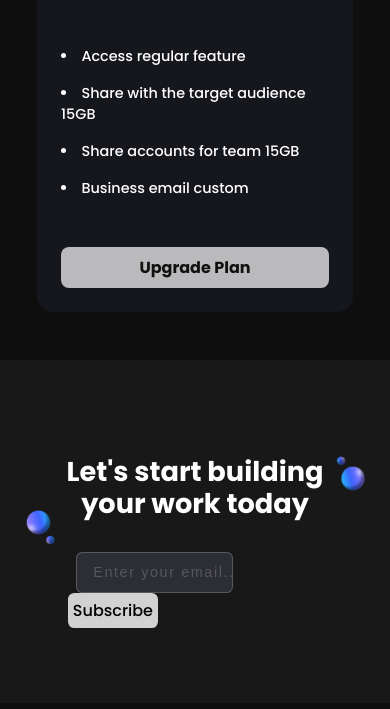
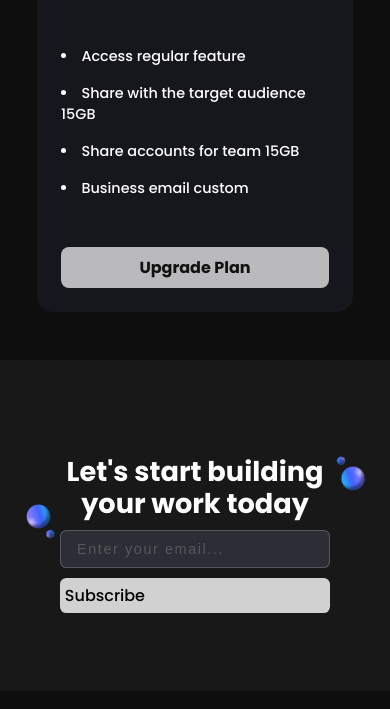
Before and after one commit to malay009-star/Davedrop_ui-, a plain HTML site: page index.html in a window 390 px wide. Shown: the part 3755-4464 px from the top of the page. Drawn offline with Linux system fonts and the light colour scheme; a web font is replaced by a local one.

Commit message:
adds meta tag in head & correct subs button

```diff
--- a/index.html
+++ b/index.html
@@ -3,6 +3,7 @@
 
 <head>
     <title>Professional Website</title>
+    <meta name="viewport" content="width=device-width, initial-scale=1.0">
     <link rel="stylesheet" href="style.css">
     <link rel="stylesheet" href="https://cdnjs.cloudflare.com/ajax/libs/font-awesome/6.2.1/css/all.min.css">
     <link rel="stylesheet" href="https://cdnjs.cloudflare.com/ajax/libs/font-awesome/6.2.1/css/all.min.css">
@@ -137,8 +138,8 @@
                 <div class="balb-1"><img src="Assets/img/7.png" alt=""></div>
                 <div class="contact-info">
                     <h3>Let's start building your work today</h3>
-                    <input type="email" placeholder="Enter your email...">
-                    <a href="#">Subscribe</a>
+                    <input type="email" placeholder="Enter your email..." id="subs">
+                    <a href="#" id="subs">Subscribe</a>
                 </div>
                 <div class="bulb-2"><img src="Assets/img/8.png" alt=""></div>
 
@@ -155,8 +156,6 @@
             </div>
         </div>
     </div>
-
-
 </body>
 
 </html>
--- a/style.css
+++ b/style.css
@@ -619,6 +619,11 @@ input {
     padding: 0rem 2rem;
 }
 
+.fa-twitter {
+    padding-left: 0rem;
+    /* background-color: red; */
+}
+
 .social-links i:hover {
     color: #586eff;
 }
@@ -680,7 +685,7 @@ input {
     }
 }
 
-@media screen and (max-width: 768px) {
+@media only screen and (max-width: 768px) {
     nav .menu-btn i {
         display: block;
     }
@@ -1015,4 +1020,10 @@ input {
         font-size: 0.8rem;
         padding: 0rem 0.3rem;
     }
+    #subs {
+        display: inline-block;
+        width: 100%;
+        margin-top: 10px;
+        margin-left: 0px;
+    }
 }
```
